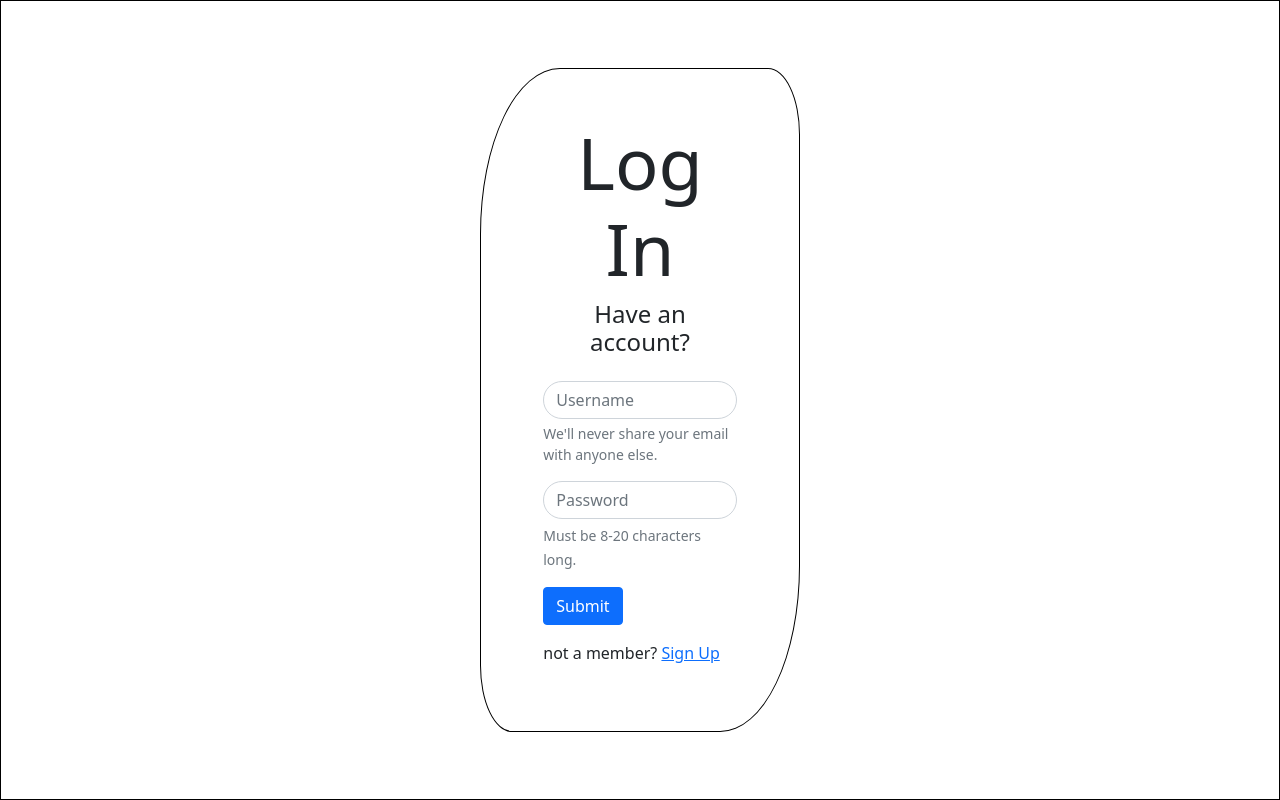
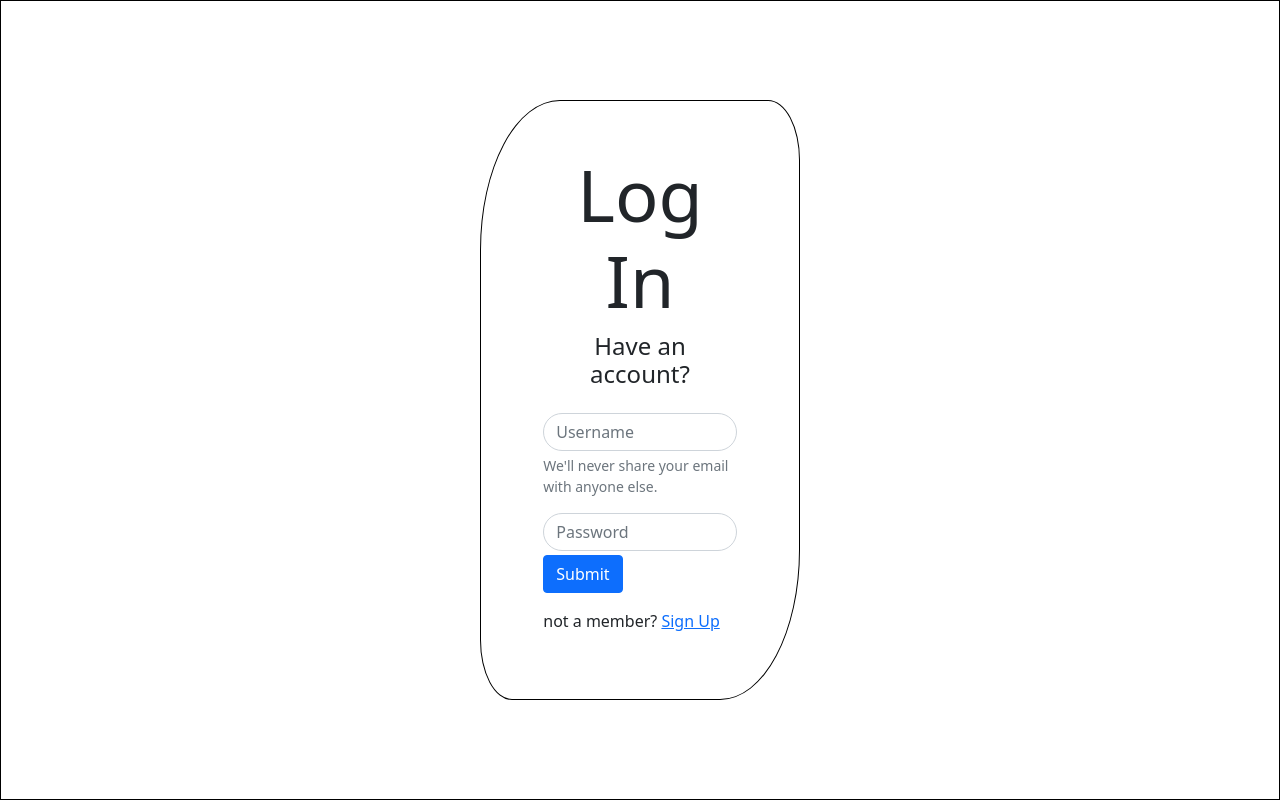
Before and after one commit to Kristenloniwright/Help-Desk-Ticket, a plain HTML site: page index.html in a window 1280 px wide. Drawn offline with nearby package versions, Linux system fonts and the light colour scheme.

Commit message:
Update index.html
Deleted 'Must be 8-20 characters long.'

```diff
--- a/index.html
+++ b/index.html
@@ -41,11 +41,6 @@
             <div class="mb-1">
               <input type="password" class="form-control" id="password" placeholder="Password">
             </div>
-            <div class="col-auto mb-3">
-                <span id="passwordHelpInline" class="form-text">
-                  Must be 8-20 characters long.
-                </span>
-              </div>
 
             <button type="submit" class="btn btn-primary">Submit</button>
 
```
